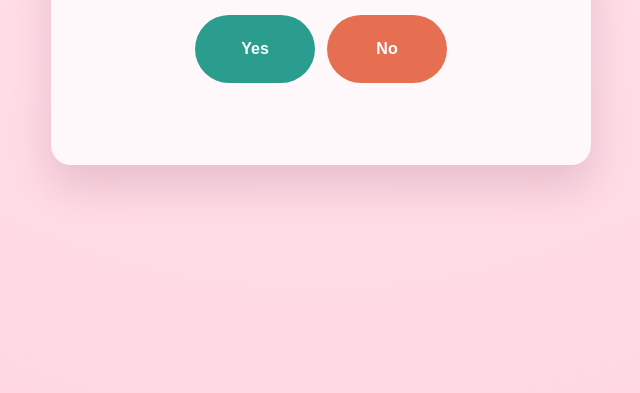
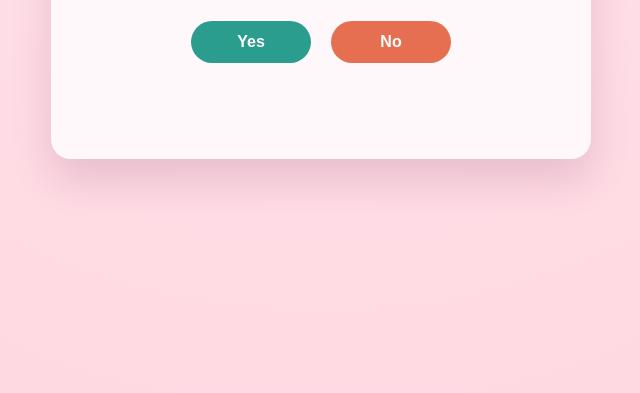
Before and after one commit to Weshallgk/Valentine, a plain HTML site: page index.html in a window 1280 px wide. Shown: the part 407-800 px from the top of the page, without its empty margins (319-959 px from the left). Drawn offline with Linux system fonts and the light colour scheme.

Commit message:
Refactor button layout and positioning
Adjusted the layout and positioning of action buttons in the HTML.

```diff
--- a/index.html
+++ b/index.html
@@ -62,12 +62,10 @@
       }
 
       .actions {
-        display: flex;
-        gap: 12px;
-        justify-content: center;
-        flex-wrap: wrap;
         position: relative;
-        min-height: 68px;
+        height: 56px;
+        width: min(260px, 90vw);
+        margin: 0 auto;
       }
 
       button {
@@ -84,6 +82,9 @@
       #yesBtn {
         background: var(--yes);
         color: #fff;
+        position: absolute;
+        left: 0;
+        top: 0;
       }
 
       #yesBtn:hover {
@@ -94,11 +95,9 @@
       #noBtn {
         background: var(--no);
         color: #fff;
-      }
-
-      #noBtn:hover {
-        background: #d45a3f;
-        transform: translateY(-1px);
+        position: absolute;
+        left: 140px;
+        top: 0;
       }
 
       .result {
@@ -274,8 +273,8 @@
       });
 
       // Place the no button initially in a visible spot.
-      noBtn.style.left = "62%";
-      noBtn.style.top = "8px";
+      noBtn.style.left = "140px";
+      noBtn.style.top = "0";
 
       window.addEventListener("resize", () => {
         randomPos();
```
